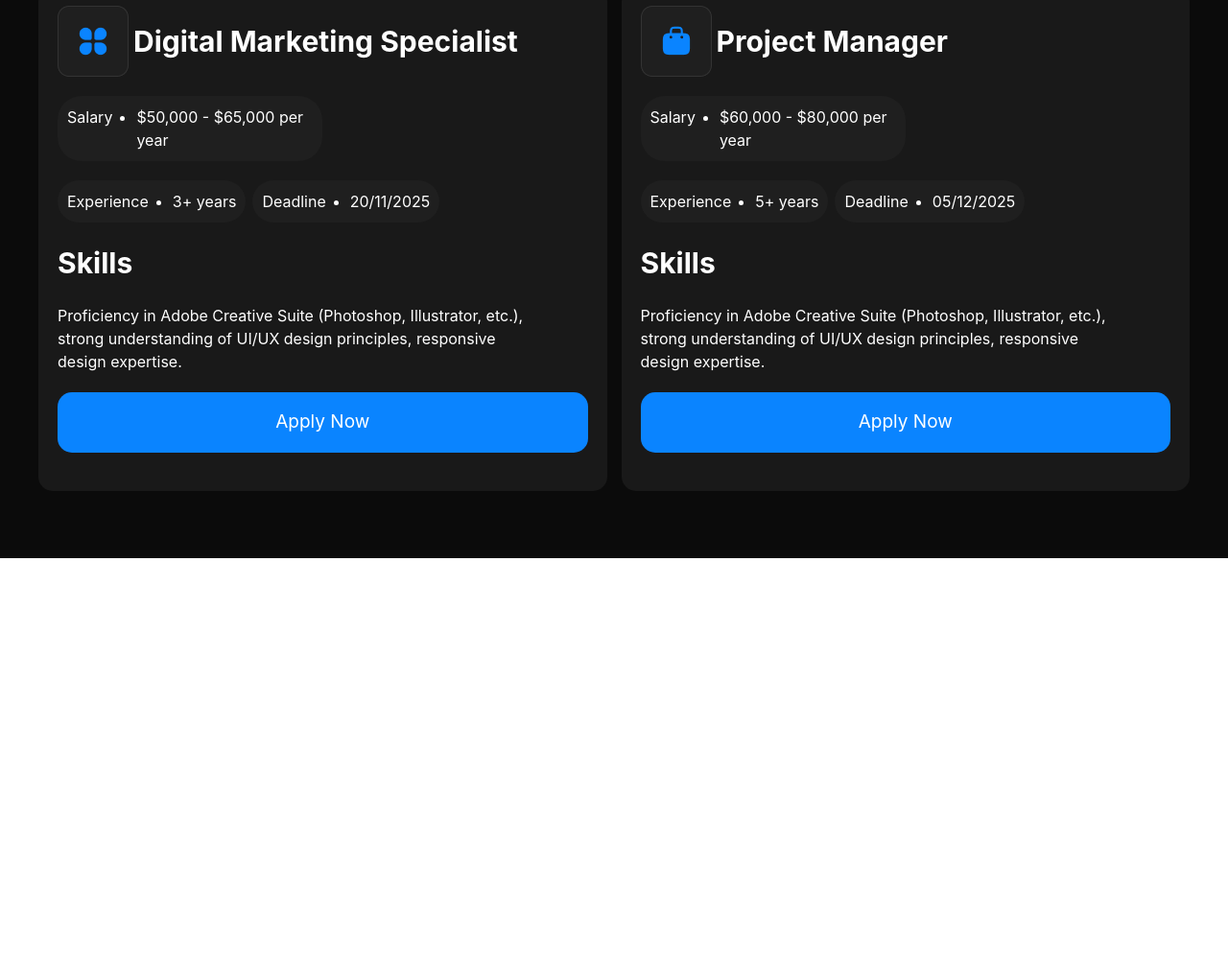
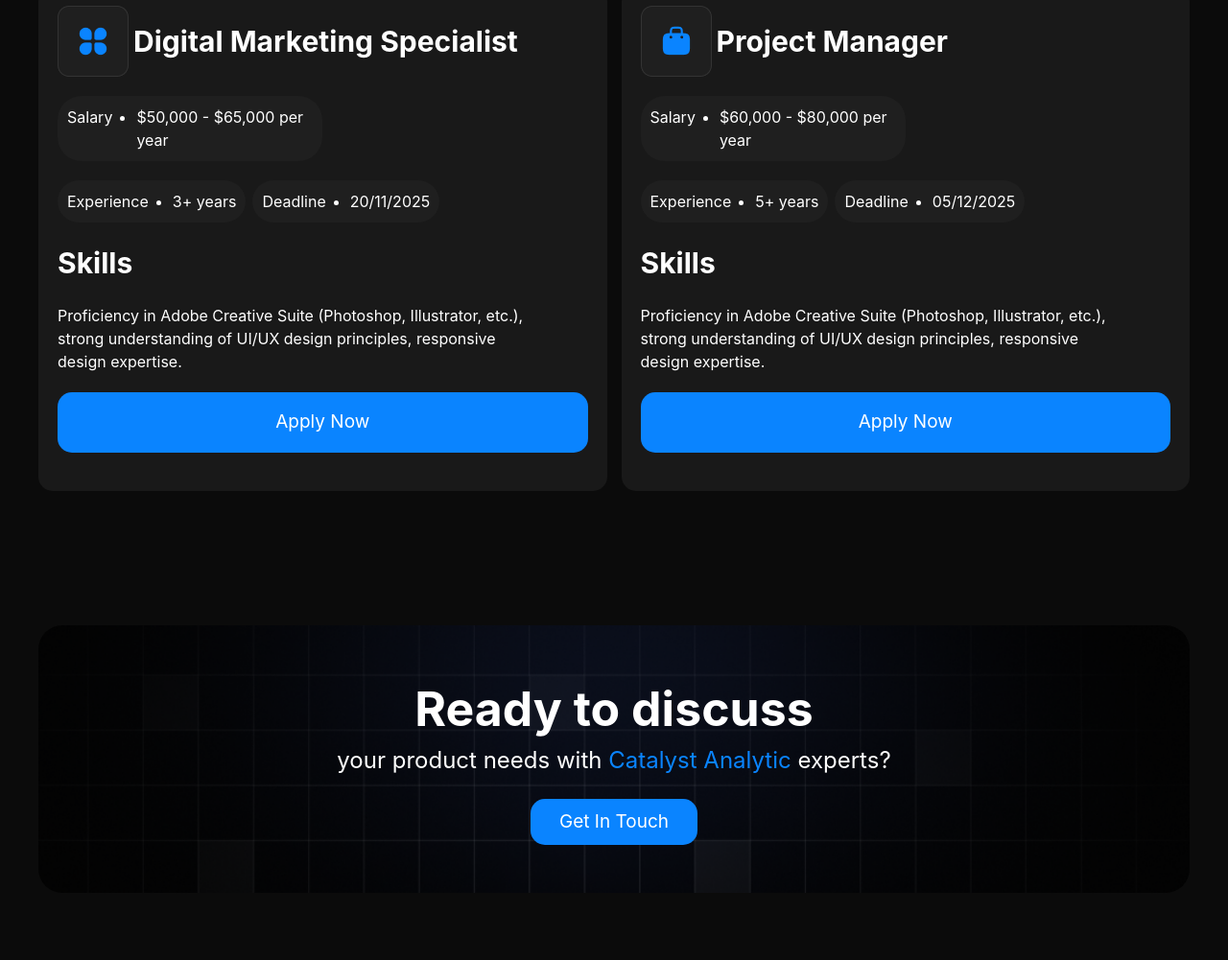
Before and after one commit to Tol1bjon/EXAM3.git-and-github, a website: page src/Page3.html in a window 1280 px wide. Shown: the part 1351-2352 px from the top of the page at 96% size. Before the commit the page ends 1933 px from the top, so only its background shows below. Drawn offline with nearby package versions, Linux system fonts and the light colour scheme; files that its build step writes are made by us from their sources.

Commit message:
Section end: page3

```diff
--- a/src/Page3.html
+++ b/src/Page3.html
@@ -175,6 +175,14 @@
                 </div>
             </div>
         </section>
+
+        <section class="bg-[#0B0B0B] lg:px-0 px-[10px] py-[70px] text-[white]">
+            <div style="background-image: url(./fc9a47396a5036fc47f50e8b57d87e02b66e2885.png); background-repeat: no-repeat; background-size: cover;" class="max-w-[1200px] m-auto rounded-[25px] text-center py-[50px] text-center">
+                <h1 class="text-[50px] font-bold">Ready to discuss</h1>
+                <p class="text-2xl">your product needs with <span class="text-[#0A84FF]">Catalyst Analytic</span> experts?</p><br>
+                <button class="bg-[#0A84FF] text-[whiite] py-[10px] px-[30px] text-[19px] rounded-[15px]">Get In Touch</button>
+            </div>
+        </section>
     </main>
 </body>
 </html>
```
Also changed, not shown: src/fc9a47396a5036fc47f50e8b57d87e02b66e2885.png (added).
